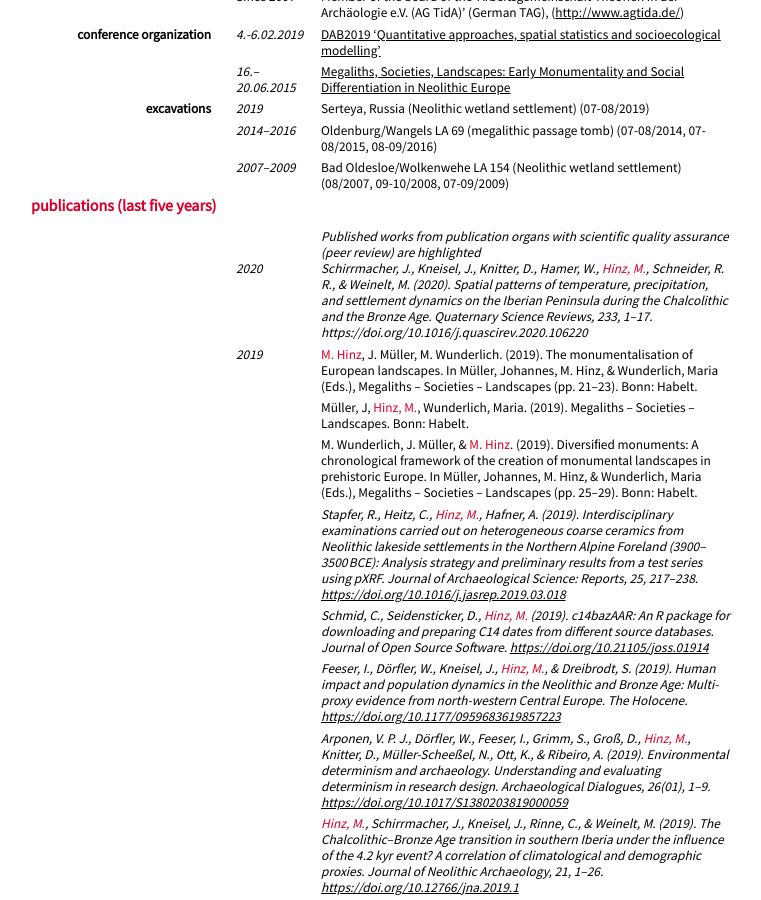
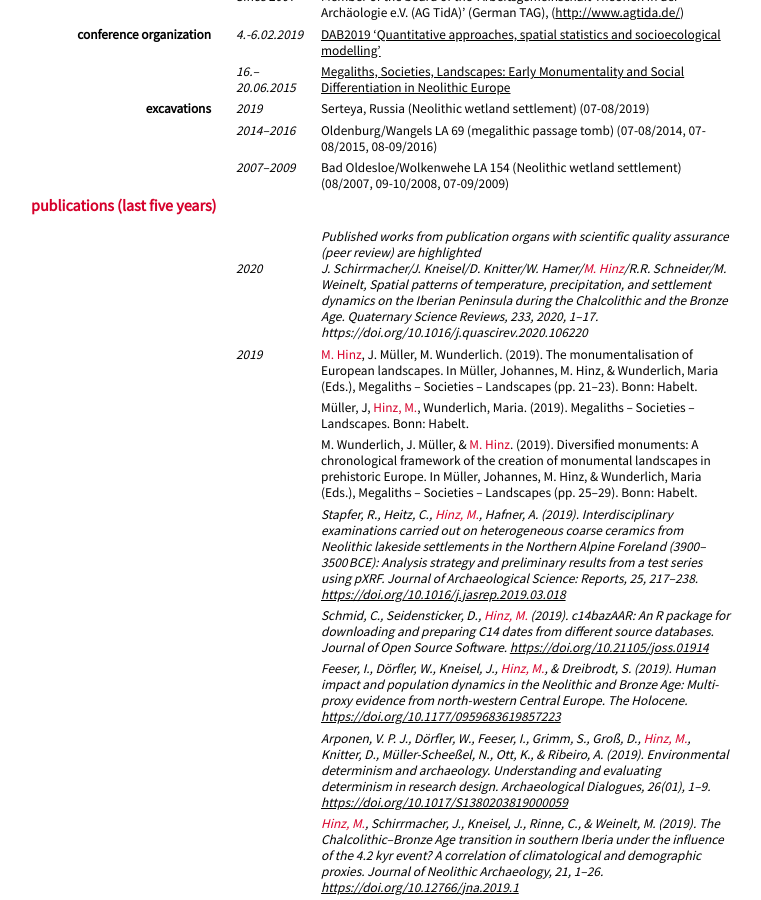
Before and after one commit to MartinHinz/cv, a Jekyll site: the page built from cv_english.md, in a window 1280 px wide and 900 px high, scrolled down 2175 px. Shown: the whole window, without its empty margins (209-970 px from the left). Built offline with Jekyll 4.4.1, drawn with Linux system fonts in a browser that asks for light colours; nearby versions of some CDN libraries; our own code applies the rules of GitHub Pages for plain Markdown files.

Commit message:
Update cv_english.md

```diff
--- a/cv_english.md
+++ b/cv_english.md
@@ -193,7 +193,7 @@ Since 2007
 : *Published works from publication organs with scientific quality assurance (peer review) are highlighted*
 
 2020
-: - *Schirrmacher, J., Kneisel, J., Knitter, D., Hamer, W., <span class="ich">Hinz, M.</span>, Schneider, R. R., & Weinelt, M. (2020). Spatial patterns of temperature, precipitation, and settlement dynamics on the Iberian Peninsula during the Chalcolithic and the Bronze Age. Quaternary Science Reviews, 233, 1–17. https://doi.org/10.1016/j.quascirev.2020.106220*
+: - *J. Schirrmacher/J. Kneisel/D. Knitter/W. Hamer/<span class="ich">M. Hinz</span>/R.R. Schneider/M. Weinelt, Spatial patterns of temperature, precipitation, and settlement dynamics on the Iberian Peninsula during the Chalcolithic and the Bronze Age. Quaternary Science Reviews, 233, 2020, 1–17. https://doi.org/10.1016/j.quascirev.2020.106220*
 
 2019
 : - <span class="ich">M. Hinz</span>, J. Müller, M. Wunderlich. (2019). The monumentalisation of European landscapes. In Müller, Johannes, M. Hinz, & Wunderlich, Maria (Eds.), Megaliths – Societies – Landscapes (pp. 21–23). Bonn: Habelt.
```
